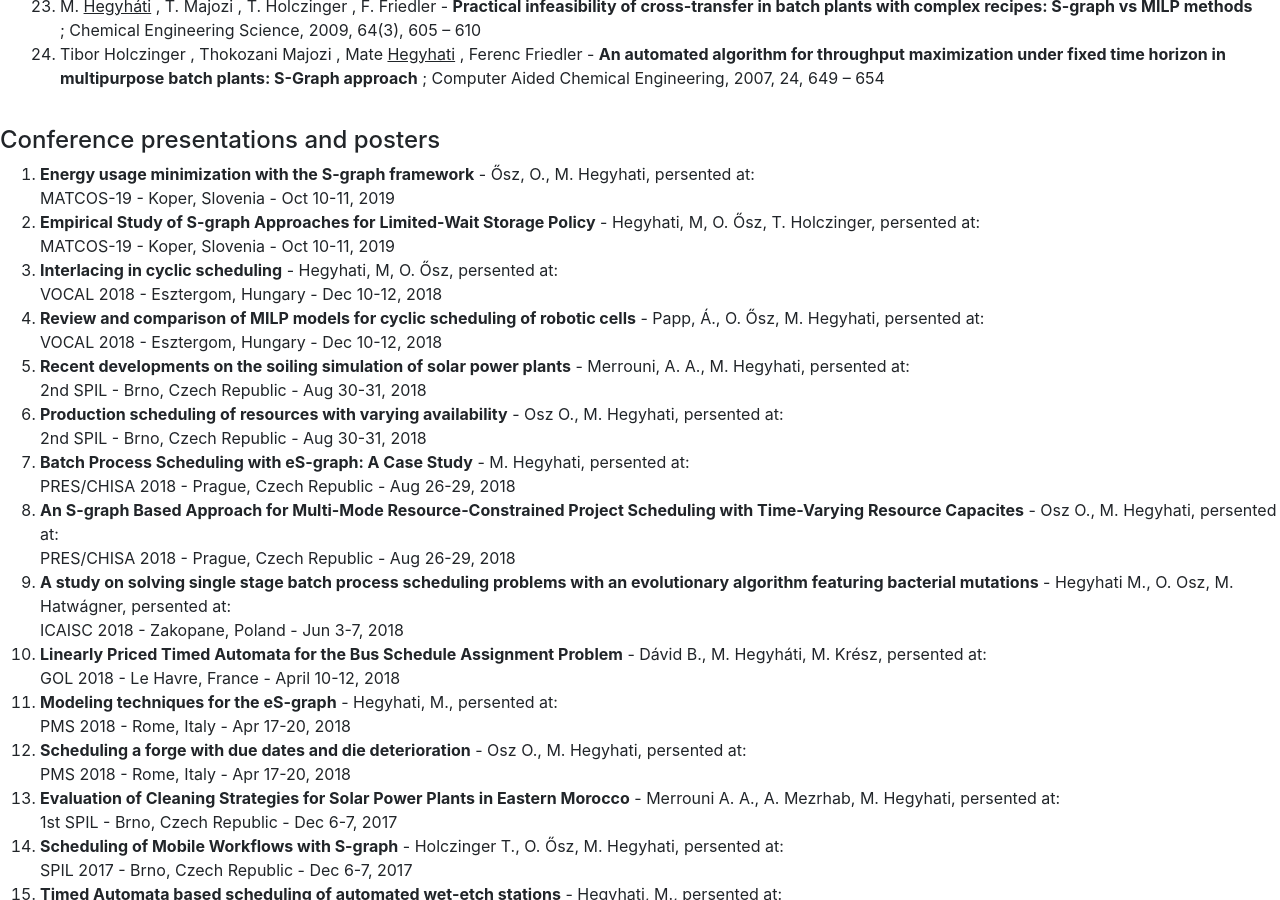
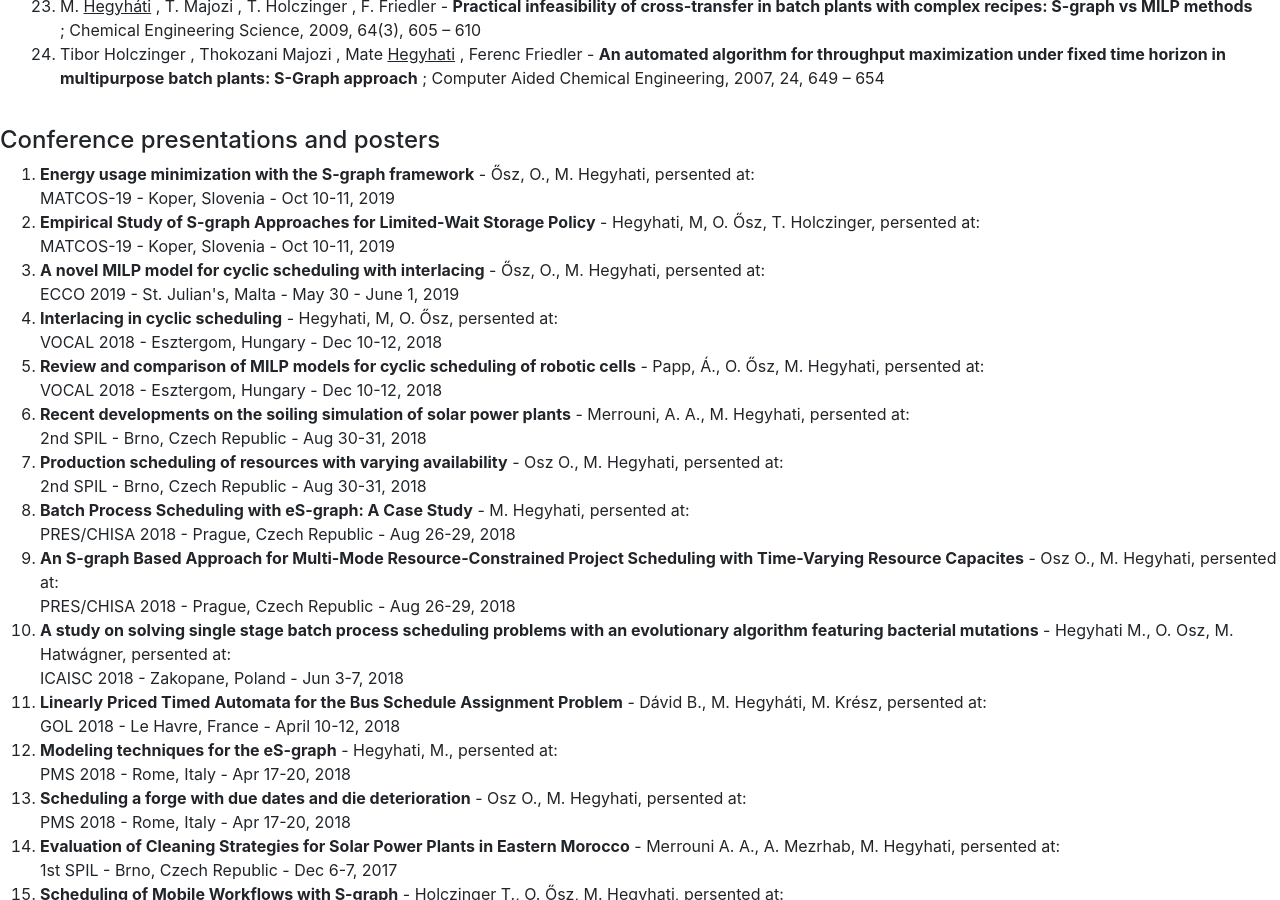
Before and after one commit to hegyhati/hegyhati.github.io, a Jekyll site: the page built from cv_single_printable.html, in a window 1280 px wide and 900 px high, scrolled down 2711 px. Built offline with Jekyll 4.4.1, drawn with Linux system fonts in a browser that asks for light colours; some of the changed text lies outside the part shown.

Commit message:
ECCO 2019

```diff
--- a/_data/presentations.json
+++ b/_data/presentations.json
@@ -3,7 +3,7 @@
     {
         "author": "Ősz, O.,  M. Hegyhati",
         "title": "Energy usage minimization with the S-graph framework",
-        "conference": "Energy usage minimization with the S-graph framework",
+        "conference": "Middle-European Conference on Applied Theoretical Computer Science",
         "conferenceshort": "MATCOS-19",
         "city": "Koper",
         "country": "Slovenia",
@@ -21,6 +21,17 @@
         "date": "Oct 10-11",
         "year": "2019",
         "type": ["oral","international"]
+    },
+    {
+        "author": "Ősz, O.,  M. Hegyhati",
+        "title": "A novel MILP model for cyclic scheduling with interlacing",
+        "conference": "Energy usage minimization with the S-graph framework",
+        "conferenceshort": "ECCO 2019",
+        "city": "St. Julian's",
+        "country": "Malta",
+        "date": "May 30 - June 1",
+        "year": "2019",
+        "type": ["oral","international","collaborator"]
     },
     {
         "author": "Hegyhati, M, O. Ősz",
```
